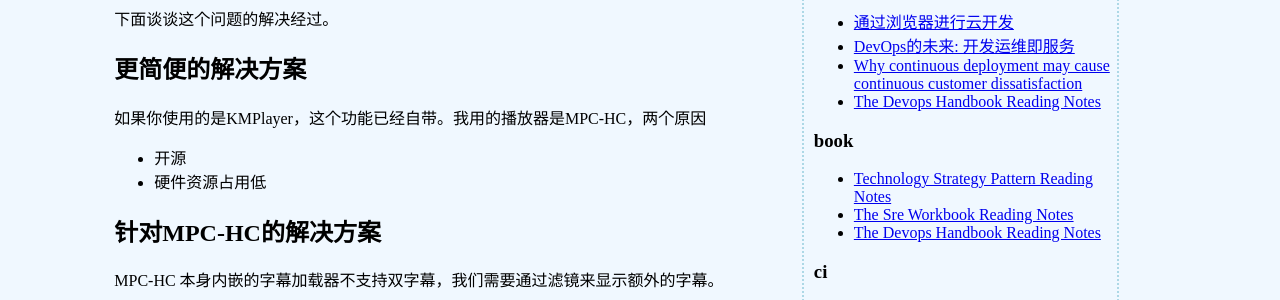
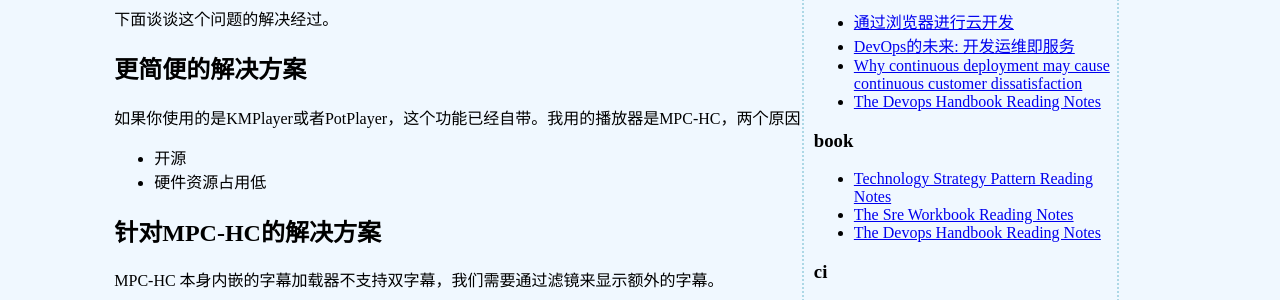
Before and after one commit to liuning0820/liuning0820.github.io, a Jekyll site: the page built from _posts/2019-10-10-play-two-subtitles-at-the-same-time-in-mpc-hc.md, in a window 1280 px wide. Shown: the part 253-553 px from the top of the page. Built offline with Jekyll 4.4.1, drawn with Linux system fonts in a browser that asks for light colours; comment, search, counter and statistics services are not loaded.

Commit message:
PotPlayer also support two subtitles
PotPlayer 可以直接添加次字幕。

```diff
--- a/_posts/2019-10-10-play-two-subtitles-at-the-same-time-in-mpc-hc.md
+++ b/_posts/2019-10-10-play-two-subtitles-at-the-same-time-in-mpc-hc.md
@@ -16,7 +16,7 @@ title: "MPC-HC 同时加载中英双字幕"
 
 ## 更简便的解决方案
 
-如果你使用的是KMPlayer，这个功能已经自带。我用的播放器是MPC-HC，两个原因
+如果你使用的是KMPlayer或者PotPlayer，这个功能已经自带。我用的播放器是MPC-HC，两个原因
 
 - 开源
 - 硬件资源占用低
```
